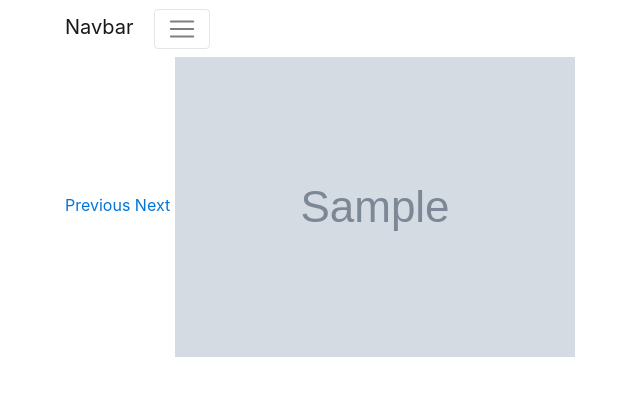
After one commit to n-ck/insta_app, a Django app: page /post/1/ in a window 1280 px wide. The commit adds this page. Shown: the top 396 px of the page, without its empty margins (20-660 px from the left). Run offline with Django 3.2, Linux system fonts and the light colour scheme; tables that the repository leaves empty hold one stand-in row (values such as "Sample post"); grey boxes marked "Sample" are stand-in pictures; some libraries are stand-ins or nearby versions.

Commit message:
added post detail page

```diff
--- a/insta/templates/insta/page.html
+++ b/insta/templates/insta/page.html
@@ -34,7 +34,7 @@
 5 recent pages:
 <ul>
 	{% for ig in allpages %}
-	<li>{{ ig.url }}</li>
+	<li><a href="{% url 'insta:get_page' %}?page={{ ig.page }}">{{ ig.page }}</a></li>
 	{% endfor %}
 </ul>
 {% endif %}
--- /dev/null
+++ b/insta/templates/insta/post_detail.html
@@ -0,0 +1,21 @@
+{% extends "base.html" %}
+
+{% block title %}My amazing blog{% endblock %}
+
+
+{% block content %}
+
+
+<!-- <h1>Post</h1> -->
+
+<div class="row justify-content-start">
+	<div class="col-12">
+		<a href="{% url 'insta:post_detail' previous %}">Previous</a>
+		<a href="{% url 'insta:post_detail' next  %}">Next</a>
+
+		<img src="{{ post.img }}" class="img-fluid">
+	</div>
+</div>
+
+
+{% endblock %}
--- a/insta/templates/insta/saved_posts.html
+++ b/insta/templates/insta/saved_posts.html
@@ -25,7 +25,9 @@
 <div class="row">
 {% for post in posts %}
 	<div class="col-sm-4">
+		<a href="{% url 'insta:post_detail' post.pk  %}">
 			<img src="{{ post.img }}" class="img-fluid">
+		</a>
 	</div>
 {% endfor %}
 </div>
--- a/insta/urls.py
+++ b/insta/urls.py
@@ -7,6 +7,7 @@ app_name = 'insta'
 urlpatterns = [
     url(r'^$', views.index, name='index'),
     url(r'^post/$', views.GetPostImg.as_view(), name='get_post'),
+    url(r'^post/(?P<postid>\d+)/$', views.PostDetail.as_view(), name="post_detail"),
     url(r'^page/$', views.GetPage.as_view(), name='get_page'),
     url(r'^savepost/(?P<page>[\w-]+)/(?P<img>.+)/$', views.SavePost.as_view(), name="save_post"),
     url(r'^savedposts/$', views.ViewSaved.as_view(), name="view_saved")
--- a/insta/views.py
+++ b/insta/views.py
@@ -170,9 +170,28 @@ class ViewSaved(View):
 		return render(request, 'saved_posts.html', context)
 
 
+class PostDetail(View):
+
+	def get(self, request, postid):
+
+		post = SavePagePost.objects.get(pk=postid)
+		next_post = post.id + 1
+		previous_post = post.id - 1
+
+		context = {
+			'post': post,
+			'next': next_post,
+			'previous': previous_post
+		}
+
+		return render(request, 'post_detail.html', context)
+
+
 	# Further development:
 	# + after entering page, you see the first 10 posts, and you can tag and save to the database
+	# + after entering ost url, you can save the post to database
+	# + page with all saved post
 	# - posts page should have all saved posts with filters by tag
-	# - page with all saved post
 	# - post detail page, you can see full size and change tag here
 	# - manage tag page (create, delete or rename tags)
+	# - rename variables with underscore in naming
```
Also changed, not shown: 2 other files.
